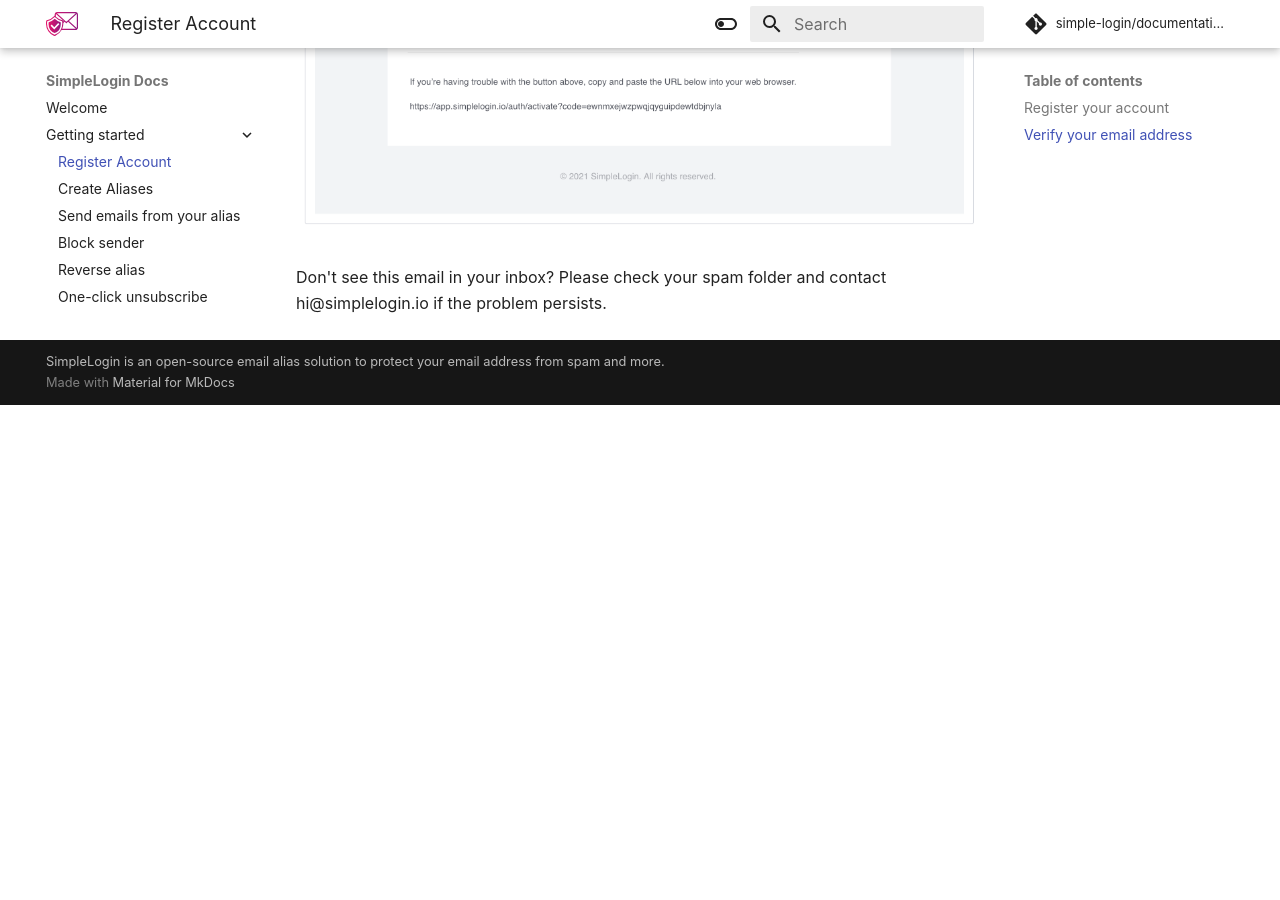
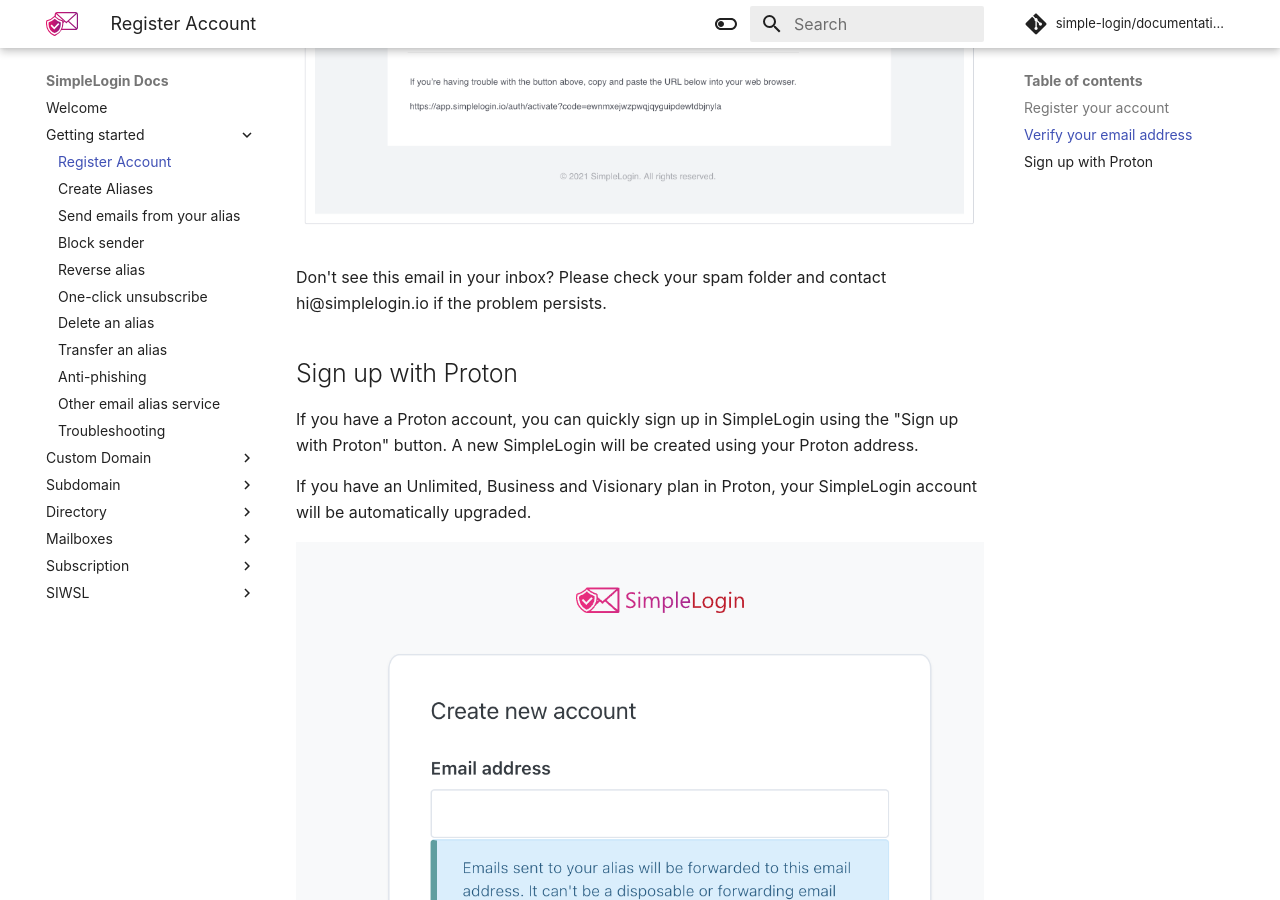
Before and after one commit to simple-login/documentation, an MkDocs documentation site: the page built from docs/getting-started/register-account.md, in a window 1280 px wide and 900 px high, scrolled down 1991 px. Built offline with MkDocs 1.6.1 and Material for MkDocs 9.7.7, drawn with Linux system fonts in a browser that asks for light colours; comment, search, counter and statistics services are not loaded; before the commit the page ends 2396 px from its top, so only the background shows below that.

Commit message:
add sign up with proton option

```diff
--- a/docs/getting-started/register-account.md
+++ b/docs/getting-started/register-account.md
@@ -21,3 +21,11 @@ Please click on the "Verify Email" button that we sent to you via email to activ
 ![](./verify-account.png)
 
 Don't see this email in your inbox? Please check your spam folder and contact hi@simplelogin.io if the problem persists.
+
+## Sign up with Proton
+
+If you have a Proton account, you can quickly sign up in SimpleLogin using the "Sign up with Proton" button. A new SimpleLogin will be created using your Proton address.
+
+If you have an Unlimited, Business and Visionary plan in Proton, your SimpleLogin account will be automatically upgraded.
+
+![](./sign-up-with-proton.png)
```
Also changed, not shown: docs/getting-started/sign-up-with-proton.png (added).
